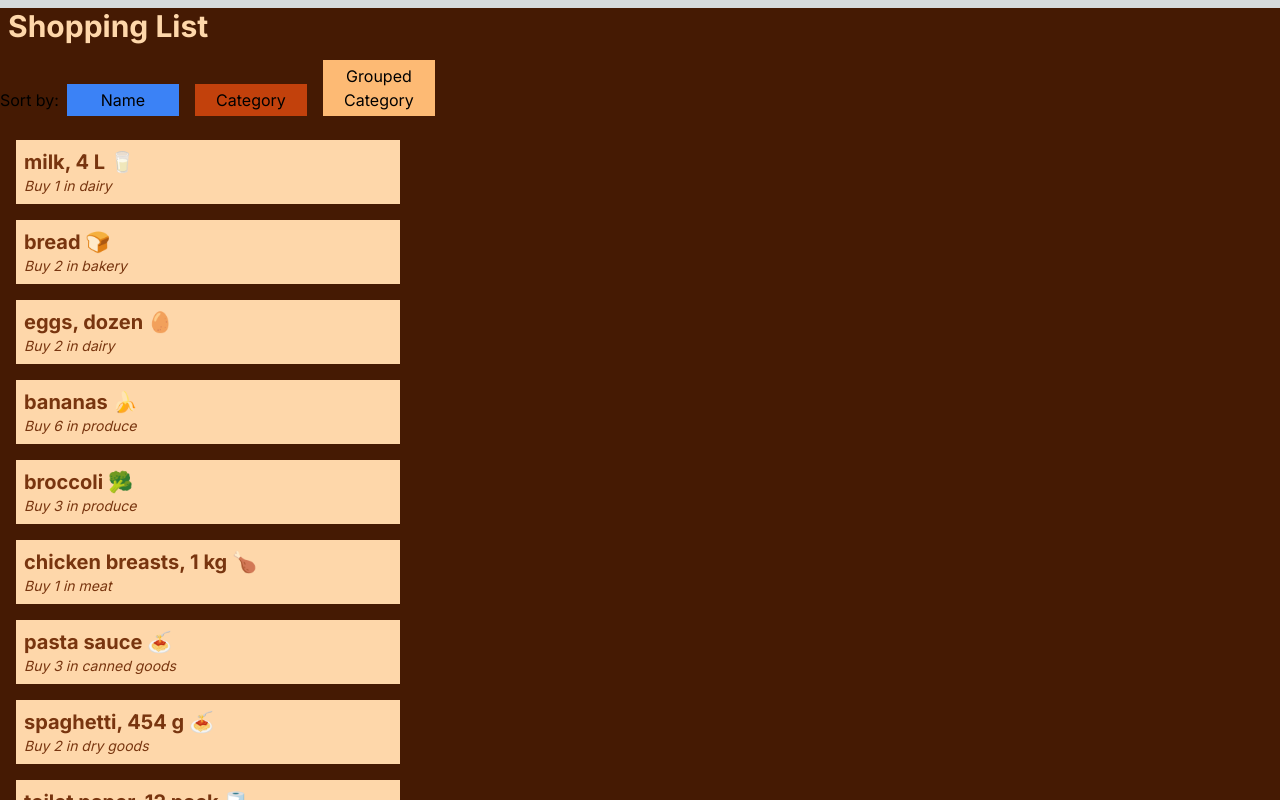
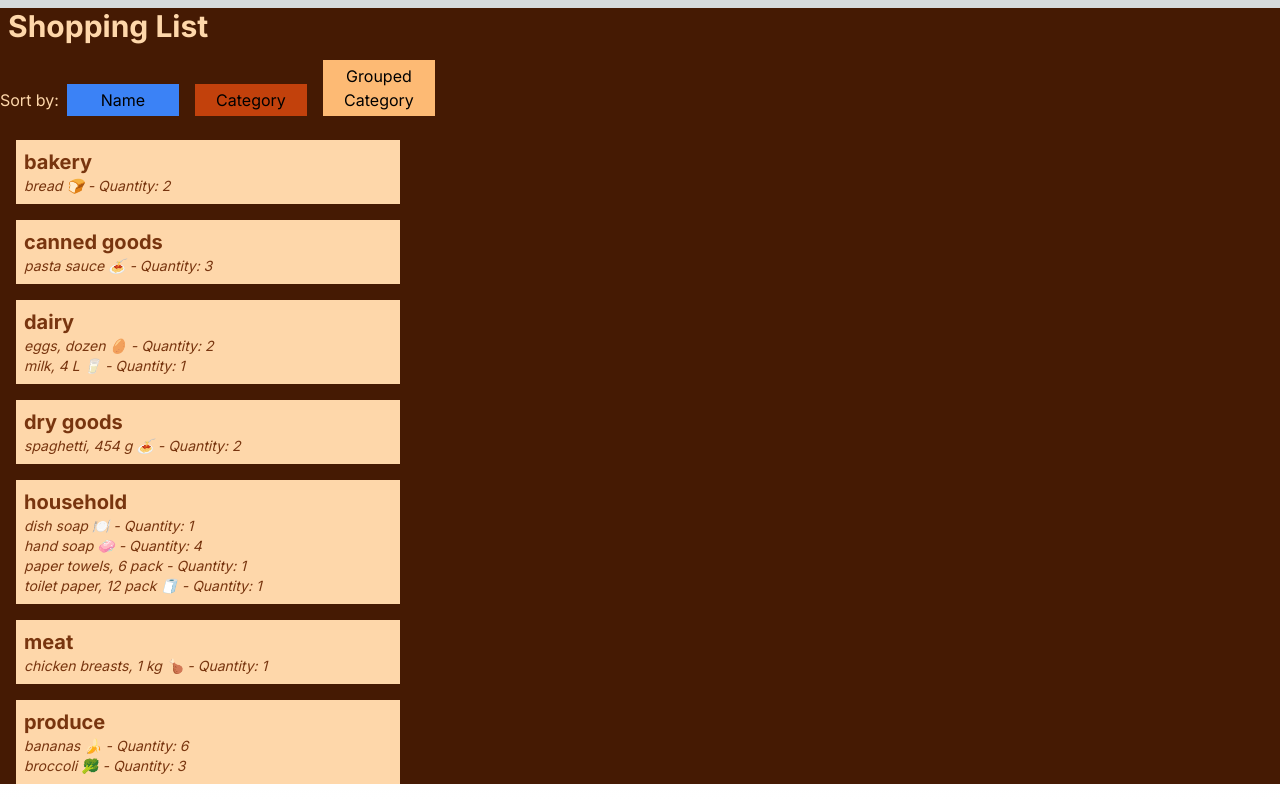
Before and after one commit to gigi-vu2804/cprg306-assignments, a Next.js app: page /week-5 in a window 1280 px wide. Both pictures are taken after a click on the button "Grouped Category". Shown: the top 800 px of the page. Built offline with nearby package versions, Linux system fonts and the light colour scheme.

Commit message:
Update item_list.js

```diff
--- a/app/week-5/item-list.js
+++ b/app/week-5/item-list.js
@@ -5,58 +5,89 @@ import items from "./items.json";
 export default function ItemList({ name, quantity, category }) {
   const array_items = items;
   const [items_list, setItems] = useState(array_items);
+  const [displayMode, setDisplayMode] = useState("list"); // New state to control display mode
   const itemBoxStyling = "p-2 m-4 bg-orange-200 max-w-sm";
   const itemNameStyling = "text-xl font-bold text-amber-900";
   const itemDescriptionStyling = "text-sm text-amber-900 italic";
 
   const [sortBy, setSortBy] = useState("name");
-  const [groupedCategory, setGroupedCategory] = useState("groupedcategory");
   const handleSort = (sortCriteria) => {
-    // Update the sortBy state
-    setSortBy(sortCriteria);
+    setDisplayMode("list"); // Reset display mode to list
+    setSortBy(sortCriteria); // Update the sortBy state
     const sortedItems = [...items_list].sort((a, b) =>
-      a[sortCriteria].localeCompare(b[sortCriteria])
+      a[sortCriteria].toString().localeCompare(b[sortCriteria].toString())
     );
     setItems(sortedItems);
   };
 
-  const handleGroupedCategory = () => {
-    const grouped = items_list.reduce((acc, item) => {
+  const handleGroup = () => {
+    setDisplayMode("grouped");
+  };
+
+  const groupedItems = () => {
+    return items_list.reduce((acc, item) => {
       acc[item.category] = acc[item.category] || [];
       acc[item.category].push(item);
       return acc;
     }, {});
+  };
 
-    const sortedGrouped = Object.keys(grouped)
-      .sort()
-      .reduce((acc, key) => {
-        acc[key] = grouped[key].sort((a, b) => a.name.localeCompare(b.name));
-        return acc;
-      });
+  const renderItems = () => {
+    if (displayMode === "list") {
+      return items_list.map((item, index) => (
+        <li key={index} className={itemBoxStyling}>
+          <h2 className={itemNameStyling}>{item.name}</h2>
+          <div className={itemDescriptionStyling}>
+            Buy {item.quantity} in {item.category}
+          </div>
+        </li>
+      ));
+    } else {
+      const grouped = groupedItems();
+      return Object.entries(grouped)
+        .sort()
+        .map(([category, items], index) => (
+          <li key={index} className={itemBoxStyling}>
+            <h2 className={itemNameStyling}>{category}</h2>
+            <ul>
+              {items
+                .sort((a, b) => a.name.localeCompare(b.name))
+                .map((item, itemIndex) => (
+                  <li key={itemIndex} className={itemDescriptionStyling}>
+                    {item.name} - Quantity: {item.quantity}
+                  </li>
+                ))}
+            </ul>
+          </li>
+        ));
+    }
   };
 
   return (
     <>
       <div>
-        <label htmlFor="sort">Sort by:</label>
+        <label htmlFor="sort" className="text-orange-200">
+          Sort by:
+        </label>
+        {/* Sort Buttons */}
         <button
           onClick={() => handleSort("name")}
-          className={`p-1 m-2 w-28
-                      ${sortBy === "name" ? "bg-blue-500" : "bg-orange-500"}
-                    `}
+          className={`p-1 m-2 w-28 ${
+            sortBy === "name" ? "bg-blue-500" : "bg-orange-500"
+          }`}
         >
           Name
         </button>
         <button
           onClick={() => handleSort("category")}
-          className={`p-1 m-2 w-28
-                      ${sortBy === "category" ? "bg-blue-500" : "bg-orange-700"}
-                    `}
+          className={`p-1 m-2 w-28 ${
+            sortBy === "category" ? "bg-blue-500" : "bg-orange-700"
+          }`}
         >
           Category
         </button>
         <button
-          // onClick={() => handleSort("category")}
+          onClick={handleGroup}
           className={`p-1 m-2 w-28
                       ${
                         sortBy === "groupedcategory"
@@ -68,17 +99,7 @@ export default function ItemList({ name, quantity, category }) {
           Grouped Category
         </button>
       </div>
-
-      <ul>
-        {items_list.map((item, index) => (
-          <li key={index} className={itemBoxStyling}>
-            <h2 className={itemNameStyling}>{item.name}</h2>
-            <div className={itemDescriptionStyling}>
-              Buy {item.quantity} in {item.category}
-            </div>
-          </li>
-        ))}
-      </ul>
+      <ul>{renderItems()}</ul>
     </>
   );
 }
```
